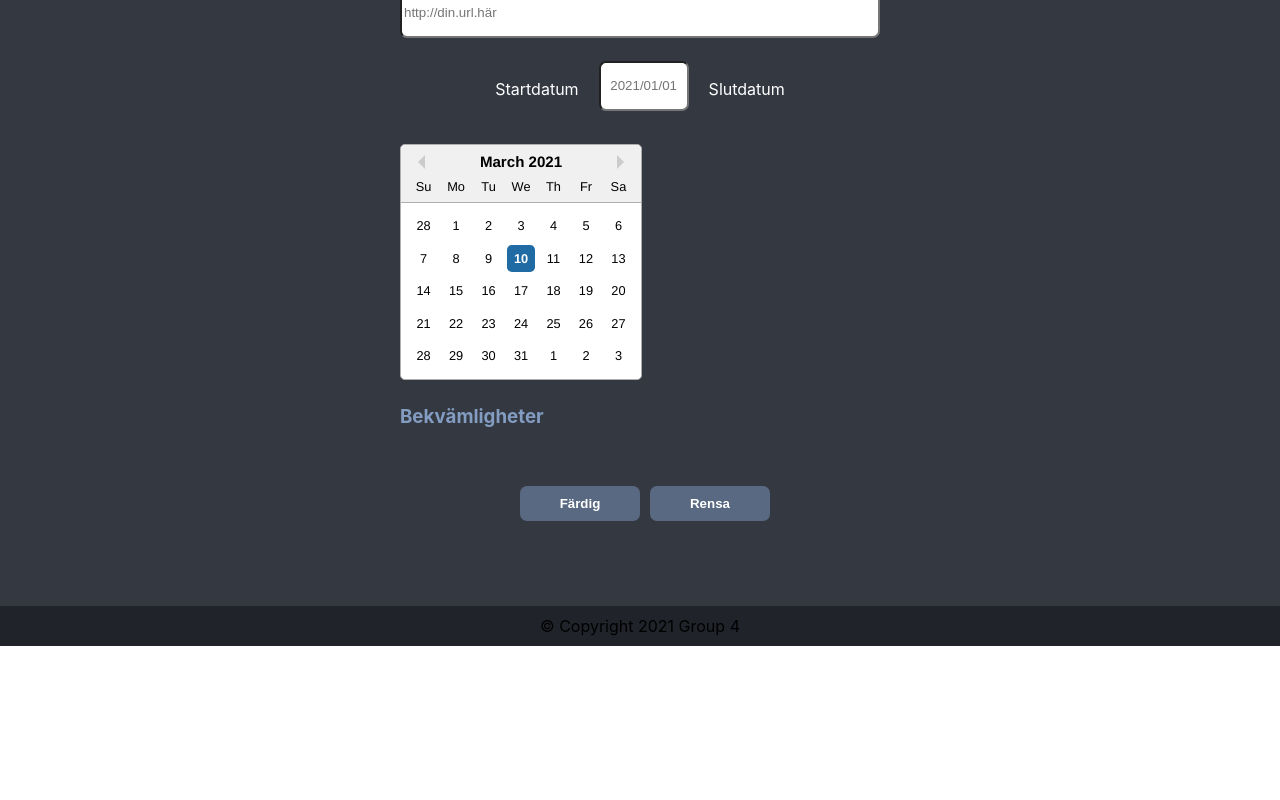
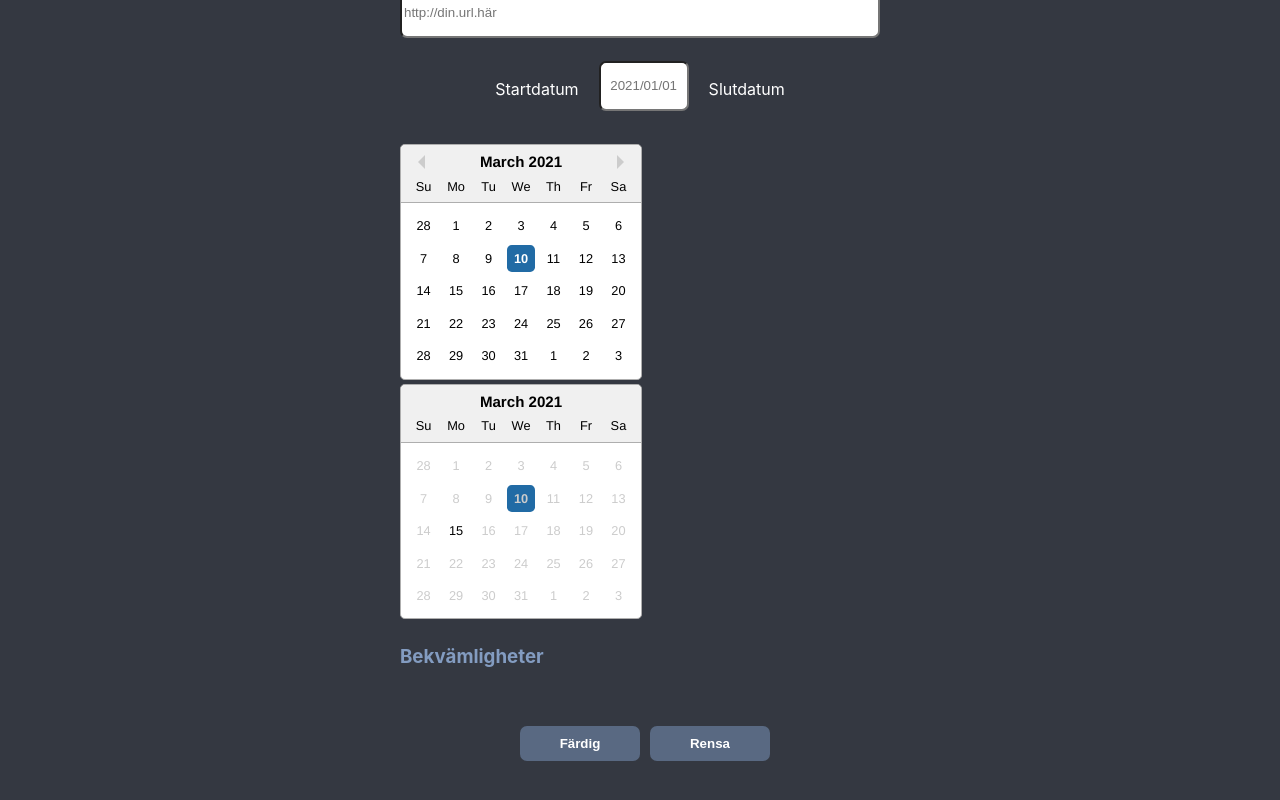
Before and after one commit to postila/clearbnb-grupp4, a React (Create React App) app: page /Uthyrning in a window 1280 px wide. Shown: the part 558-1358 px from the top of the page. Before the commit the page ends 1204 px from the top, so only its background shows below. Built offline with nearby package versions, Linux system fonts and the light colour scheme; no server answers.

Commit message:
Updated Datepicker
Added array in datepicker and the start for excluding and including specific dates

```diff
--- a/src/components/DatePicker.js
+++ b/src/components/DatePicker.js
@@ -1,17 +1,77 @@
+import { date } from "check-types";
+import { addDays } from "date-fns";
 import React, { useState } from "react";
 import DatePicker from "react-datepicker";
 const DatePickerr = () => {
+
+
+  Date.prototype.addDayss = function (days) {
+    var date = new Date(this.valueOf());
+    date.setDate(date.getDate() + days);
+    return date;
+  }
+
+
+  function getDatess(startDate, stopDate) {
+    var dateeArray = new Array();
+    var currentDate = startDate;
+    while (currentDate <= stopDate) {
+      dateeArray.push(currentDate)
+      currentDate = currentDate.addDays(1);
+
+    }
+    return dateeArray;
+  }
+
+  //let testy = getDatess(new Date(), new Date().addDays(5))
+
+
   const [startDate, setStartDate] = useState(new Date());
   const [endDate, setEndDate] = useState(null);
   const onChange = dates => {
     const [start, end] = dates;
     setStartDate(start);
     setEndDate(end);
+    console.log(start + 'this is the new start date')
+    console.log(end + 'this is the new end date')
+
+
+
+
+    //Here we handle how we set the start and stop date
+
+    Date.prototype.addDays = function (days) {
+      var dat = new Date(this.valueOf())
+      dat.setDate(dat.getDate() + days);
+      return dat
+    }
+    function getDates(startDate, stopDate) {
+      var dateArray = new Array();
+      var currentDate = startDate;
+      while (currentDate <= stopDate) {
+        dateArray.push(currentDate)
+        currentDate = currentDate.addDays(1);
+
+      }
+      return dateArray;
+    }
+
+
+    //var dateArray = getDates(new Date(), (new Date()).addDays(5));
+    var dateArray = getDates(start, end);
+    for (let i = 0; i < dateArray.length; i++) {
+      //var dat = new Date()
+      //dateArray[i] = dat.getTime()
+      console.log(dateArray[i] + ' this is date ' + i + ' in the array');
+    }
+
 
   };
 
   return (
-    <div><DatePicker
+    <div>
+      <div>
+        <DatePicker
           selected={startDate}
           onChange={onChange}
           startDate={startDate}
@@ -19,6 +79,18 @@ const DatePickerr = () => {
           selectsRange
           inline
         />
+      </div>
+      <div>
+        <DatePicker
+          selected={startDate}
+          onChange={onChange}
+          startDate={startDate}
+          endDate={endDate}
+          includeDates={[(new Date(), new Date().addDayss(5))]}
+          selectsRange
+          inline
+        />
+      </div>
 
     </div>
 
```
Lines whose indentation alone changed are shown as unchanged.
